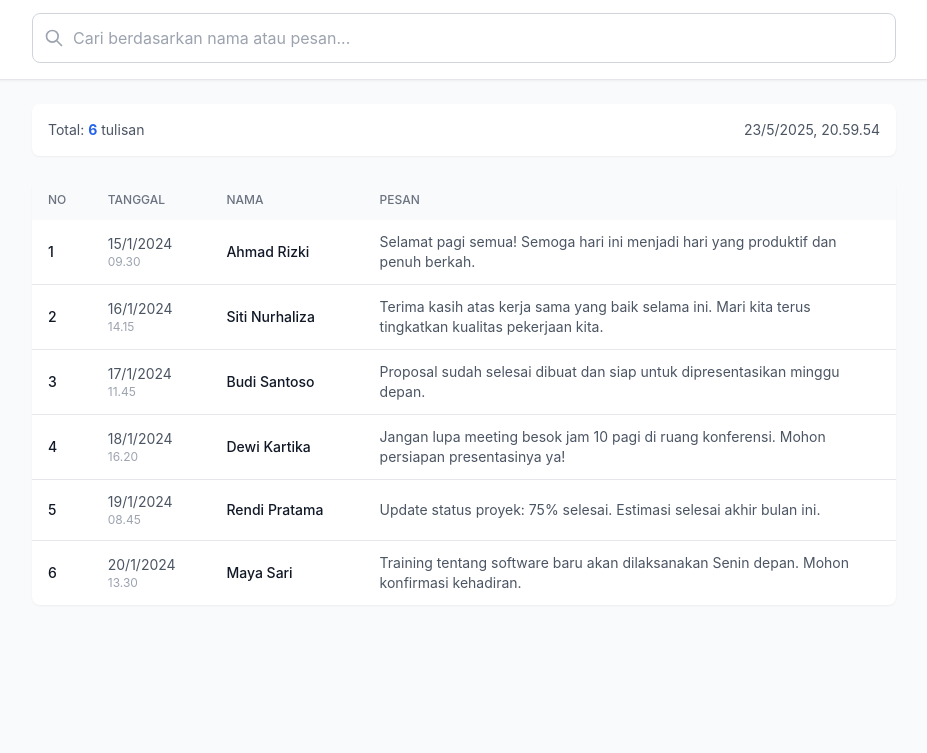
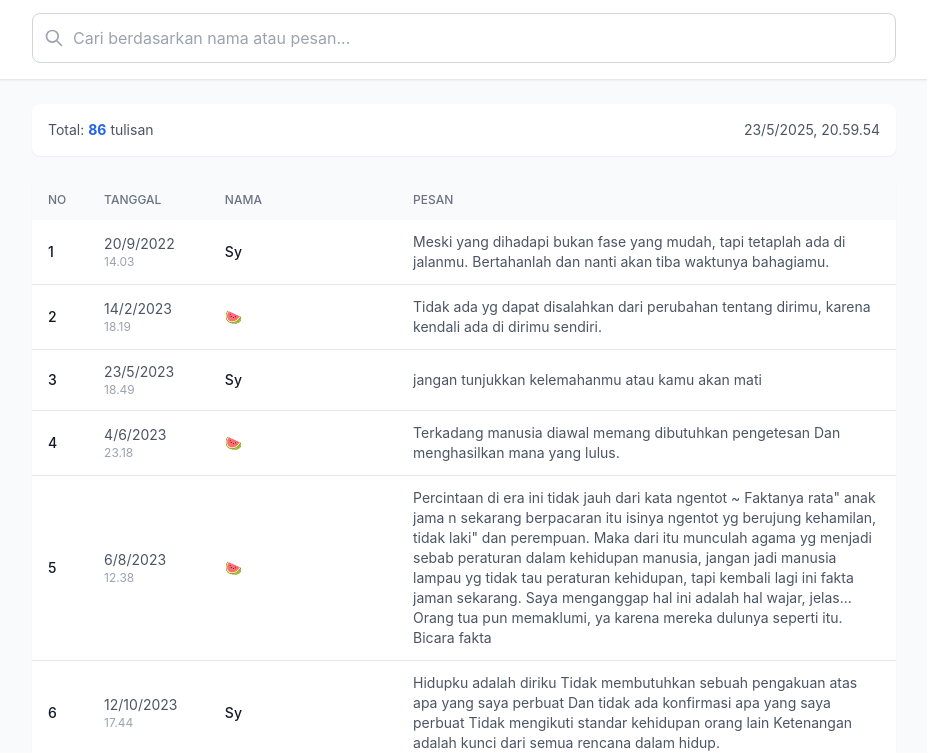
Before and after one commit to bro299/notes, a plain HTML site: page index.html in a window 1280 px wide. Shown: the part 51-804 px from the top of the page, without its empty margins (176-1103 px from the left). Drawn offline with nearby package versions, Linux system fonts and the light colour scheme.

Commit message:
Update index.html

```diff
--- a/index.html
+++ b/index.html
@@ -209,8 +209,28 @@
     }
 
     function loadData() {
+      // Try to fetch data from JSON file first
+      fetch('data.json')
+        .then(response => {
+          if (!response.ok) {
+            throw new Error('File tidak ditemukan');
+          }
+          return response.json();
+        })
+        .then(data => {
+          // Use data from JSON file
+          processLoadedData(data);
+        })
+        .catch(error => {
+          console.log('Menggunakan sample data karena:', error.message);
+          // If fetch fails, use sample data
+          processLoadedData(sampleData);
+        });
+    }
+
+    function processLoadedData(data) {
       // Sort data by date (oldest to newest)
-      allData = [...sampleData].sort((a, b) => {
+      allData = [...data].sort((a, b) => {
         const parseDate = str => {
           const [tgl, jam] = str.split(' ');
           const [d, m, y = '2024'] = tgl.split('/');
@@ -222,6 +242,7 @@
 
       filteredData = [...allData];
 
+      // Hide loading and show data
       setTimeout(() => {
         document.getElementById('loading').style.display = 'none';
         renderData();
```
